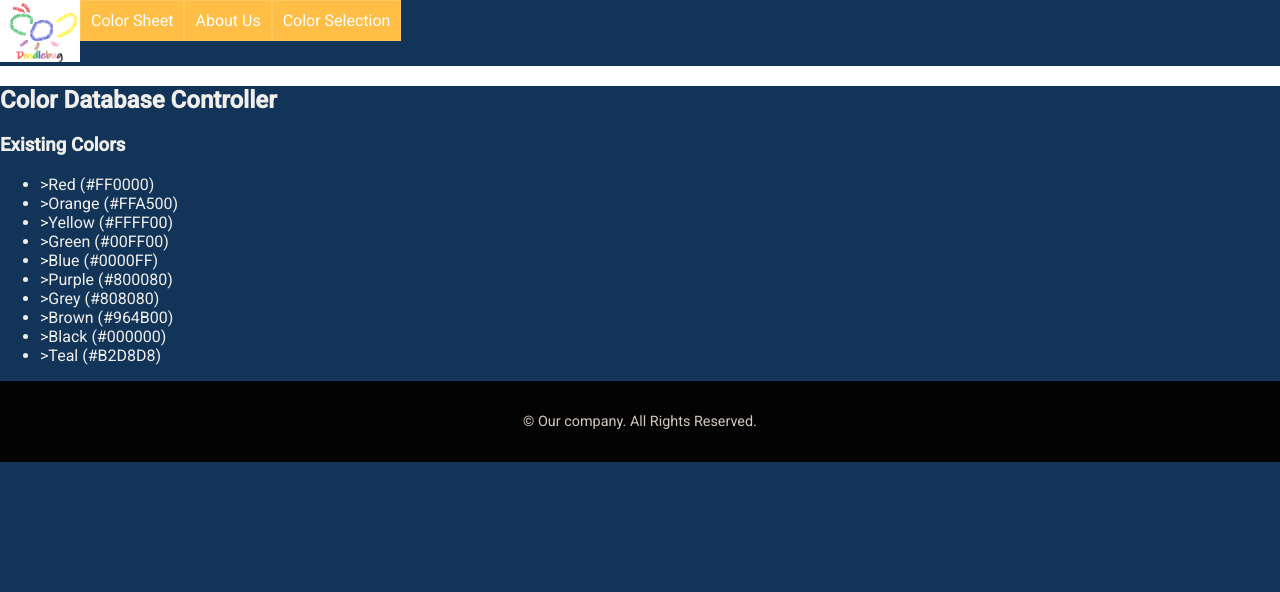
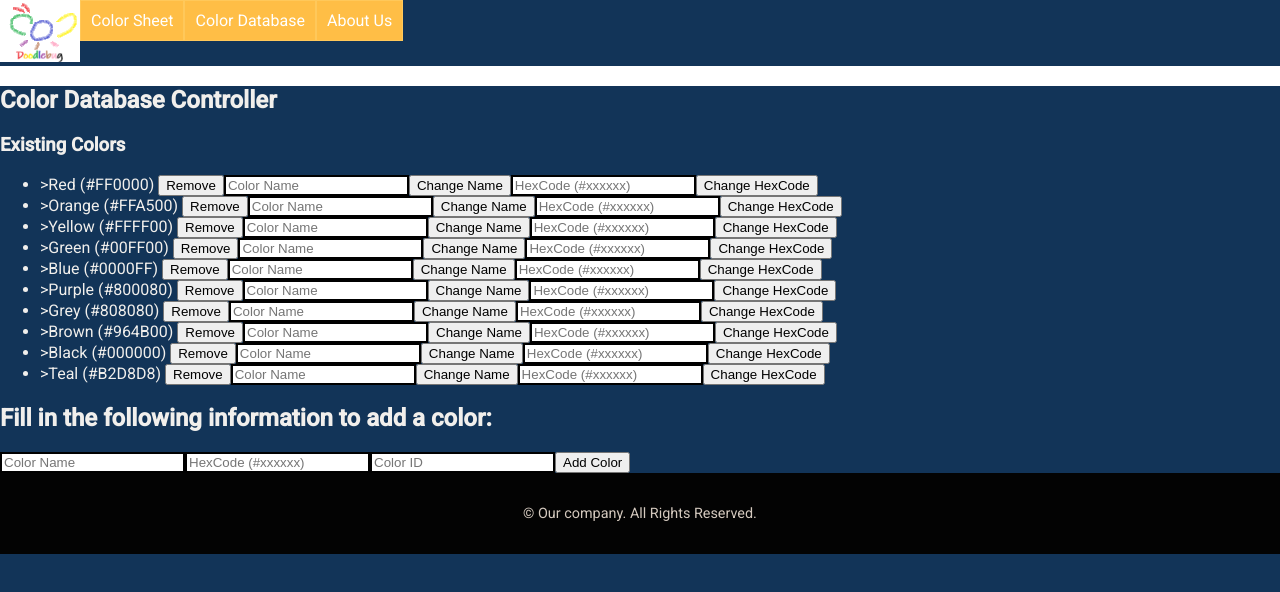
Before and after one commit to ethanfantl/Color-coordinate-website, an Angular app in the folder team-project/: page /color-database in a window 1280 px wide. Shown: the top 592 px of the page. Built offline with nearby package versions, Linux system fonts and the light colour scheme.

Commit message:
Added framework for color operations

```diff
--- a/team-project/src/app/app.routes.ts
+++ b/team-project/src/app/app.routes.ts
@@ -2,12 +2,10 @@ import { Routes } from '@angular/router';
 import { AboutComponent } from './pages/about/about.component';
 import { HomeComponent } from './pages/home/home.component';
 import { ColorDatabaseComponent } from './pages/color-database/color-database.component';
-import { ColorsComponent } from './pages/colors/colors.component';
 
 
 export const routes: Routes = [
     { path: '', component: HomeComponent },
     { path: 'about', component: AboutComponent },
-    { path: 'color-database', component: ColorDatabaseComponent },
-    { path: 'colors', component: ColorsComponent },
+    { path: 'color-database', component: ColorDatabaseComponent }
 ];
--- a/team-project/src/app/layout/navbar/navbar.component.html
+++ b/team-project/src/app/layout/navbar/navbar.component.html
@@ -2,7 +2,7 @@
     <ul>
         <li><img class="logo" src="../../../assets/Doodlebug Small.png" alt='Doodlebug Logo'></li>
         <li><a class="active" href="#">Color Sheet</a></li>
+        <li><a href="./color-database">Color Database</a></li>
         <li><a href="./about">About Us</a></li>
-        <li><a href="./colors">Color Selection</a></li>
     </ul>
 </div>
--- a/team-project/src/app/pages/color-database/color-database.component.css
+++ b/team-project/src/app/pages/color-database/color-database.component.css
@@ -0,0 +1,21 @@
+header {
+    background-color: #123458;
+    color: #F1EFEC;
+}
+
+body {
+    background-color: #123458;
+    color: #F1EFEC;
+    margin-left: 15px;
+}
+
+input:invalid {
+    border: 2px solid red;
+}
+
+input:placeholder-shown {
+    border: 2px solid black;
+}
+input:valid {
+    border: 2px solid black;
+}
--- a/team-project/src/app/pages/color-database/color-database.component.html
+++ b/team-project/src/app/pages/color-database/color-database.component.html
@@ -3,10 +3,30 @@
 <h3>Existing Colors</h3>
 <ul class="color-list">
   <li *ngFor="let color of colorsDatabase" class="color-item">
-    <span class="color-info"> >{{ color.name }} ({{ color.hex }}) </span>
-    <div class="color-actions">
-      <!-- <button (click)="TODO: EDITFUNCTION">Edit</button>
-      <button (click)="TODO: DELETE BUTTON">Delete</button> -->
-    </div>
+    <span class="color-info"> >{{ color.name }} ({{ color.hex }})
+      <button type="button" (click)="removeColor(color)">
+        Remove
+      </button>
+      <input type="text" id="colorAddName" placeholder="Color Name" #nameChangeElement step="1" required/>
+      <button type="button" (click)="changeName(color, nameChangeElement.value)">
+        Change Name
+      </button>
+      <input type="text" id="colorAddHex" placeholder="HexCode (#xxxxxx)" pattern="#[0-9a-fA-F]{3}([0-9a-fA-F]{3})?" #hexChangeElement step="1" required/>
+      <button type="button" (click)="changeHex(color, hexChangeElement.value)">
+        Change HexCode
+      </button>
+    </span>
   </li>
 </ul>
+<h2>Fill in the following information to add a color:</h2>
+  <div class="input-group">
+    <form #myForm="ngForm">
+      <input type="text" id="colorAddName" placeholder="Color Name" #nameInputElement step="1" required/>
+      <input type="text" id="colorAddHex" placeholder="HexCode (#xxxxxx)" pattern="#[0-9a-fA-F]{3}([0-9a-fA-F]{3})?" #hexInputElement step="1" required/>
+      <input type="number" id="colorAddID" placeholder="Color ID" #idInputElement step="1" required/>
+      <button [disabled]="myForm.invalid" type="button" (click)="addColor(nameInputElement.value, hexInputElement.value, idInputElement.value)">
+        Add Color
+      </button>
+    </form>
+  </div>
+<!-- TODO: Error messages + check for exclusivity -->
--- a/team-project/src/app/pages/color-database/color-database.component.ts
+++ b/team-project/src/app/pages/color-database/color-database.component.ts
@@ -2,6 +2,7 @@ import { Component, OnInit } from '@angular/core';
 import { CommonModule } from '@angular/common'; // Import CommonModule for NgIf/NgFor
 import { FormsModule } from '@angular/forms';   // Import FormsModule for ngModel
 import { colorStorage } from '../../misc/colorStorage.model';
+import { IndentStyle } from 'typescript';
 
 @Component({
   selector: 'app-color-database',
@@ -32,4 +33,43 @@ export class ColorDatabaseComponent implements OnInit{
     this.loadColorsFromSessionStorage();
   }
 
+  createColorStorage(name: string, hex: string, id: number): colorStorage {
+    return {
+      id,
+      name,
+      hex,
+    };
+  }
+
+  addColor(name: string, hex: string, id: string): void {
+    let idUsed = false;
+    for(let color in this.colorsDatabase){
+      if(color[0] == id){
+        idUsed = true;
+      }
+    }
+    if(idUsed){
+
+    }
+    else{
+      this.colorsDatabase.push(this.createColorStorage(name, hex.toUpperCase(), Number(id)));
+
+    }
+  }
+
+  removeColor(color: colorStorage): void {
+    let removeIndex = this.colorsDatabase.indexOf(color);
+    this.colorsDatabase.splice(removeIndex, 1);
+  }
+
+  changeName(color: colorStorage, newName: string): void {
+    let changeIndex = this.colorsDatabase.indexOf(color);
+    this.colorsDatabase[changeIndex].name = newName;
+  }
+
+  changeHex(color: colorStorage, newHex: string): void {
+    let changeIndex = this.colorsDatabase.indexOf(color);
+    this.colorsDatabase[changeIndex].hex = newHex.toUpperCase();
+  }
+
 }
--- a/team-project/src/app/pages/colors/colors.component.css
+++ /dev/null
@@ -1,10 +0,0 @@
-header {
-    background-color: #123458;
-    color: #F1EFEC;
-}
-
-body {
-    background-color: #123458;
-    color: #F1EFEC;
-    margin-left: 15px;
-}
--- a/team-project/src/app/pages/colors/colors.component.html
+++ /dev/null
@@ -1,13 +0,0 @@
-<body>
-<h2>Fill in the following information to add a color:</h2>
-
-<div class="input-group">
-    <input type="text" id="colorAddName" placeholder="Color Name" #nameInputElement step="1"/>
-    <input type="text" id="colorAddHex" placeholder="Hexadecimal Code" pattern="#[0-9a-fA-F]{3}([0-9a-fA-F]{3})?" #hexInputElement step="1"/>
-    <input type="number" id="colorAddID" placeholder="Color ID" #idInputElement step="1"/>
-</div>
-<button type="button" (click)="addColor()">
-    Add Color
-</button>
-
-</body>
--- a/team-project/src/app/pages/colors/colors.component.ts
+++ /dev/null
@@ -1,11 +0,0 @@
-import { Component } from '@angular/core';
-
-@Component({
-  selector: 'app-colors',
-  imports: [],
-  templateUrl: './colors.component.html',
-  styleUrl: './colors.component.css'
-})
-export class ColorsComponent {
-  addColor(): void {}
-}
```
Also changed, not shown: 1 other file (tests, documents, lock files or other folders).
